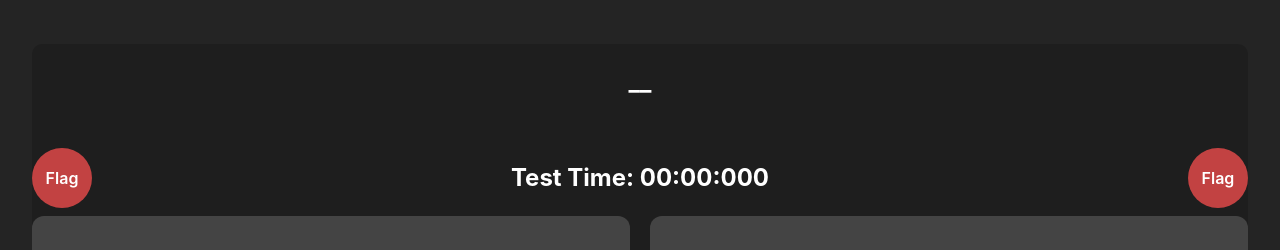
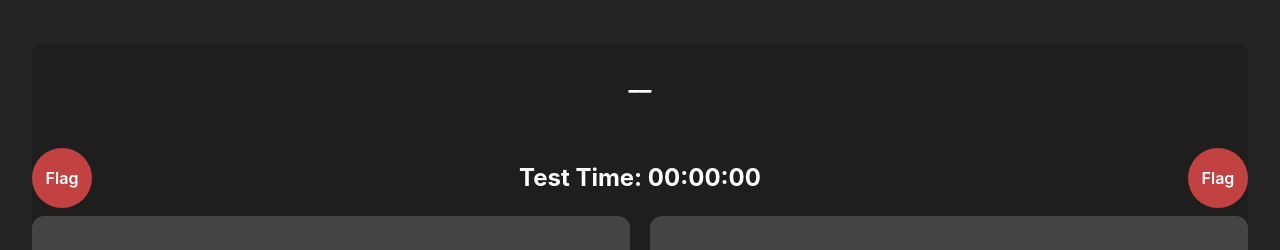
Before and after one commit to jwin-mm/Scoremate, a React (Vite) app: page /playmate/experiment in a window 1280 px wide. Shown: the top 250 px of the page. Built offline with nearby package versions, Linux system fonts and the light colour scheme.

Commit message:
formatted display timer

```diff
--- a/src/components/ExperimentPage.tsx
+++ b/src/components/ExperimentPage.tsx
@@ -16,13 +16,13 @@ const ExperimentPage: React.FC = () => {
   const navigate = useNavigate();
   const [experimentInterval, setExperimentInterval] = useState<NodeJS.Timeout | null>(null);
 
-  // Function to format time as MM:SS
+  // Function to format time as MM:SS:MSMS
   const formatTime = (milliseconds: number): string => {
     const mins = Math.floor(milliseconds / 60000); // Total minutes
     const secs = Math.floor((milliseconds % 60000) / 1000); // Remaining seconds
     const ms = milliseconds % 1000; // Remaining milliseconds
 
-    return `${mins.toString().padStart(2, '0')}:${secs.toString().padStart(2, '0')}:${ms.toString().padStart(3, '0')}`;
+    return `${mins.toString().padStart(2, '0')}:${secs.toString().padStart(2, '0')}:${ms.toString().padStart(2, '0')}`;
   };
 
   useEffect(() => {
```
